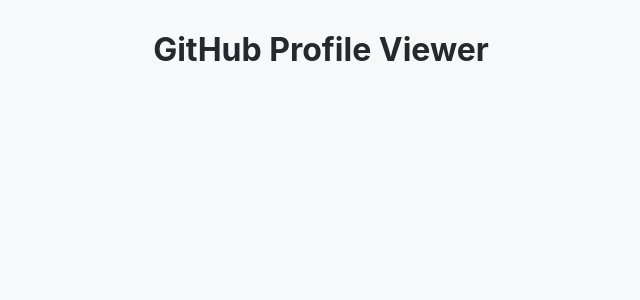
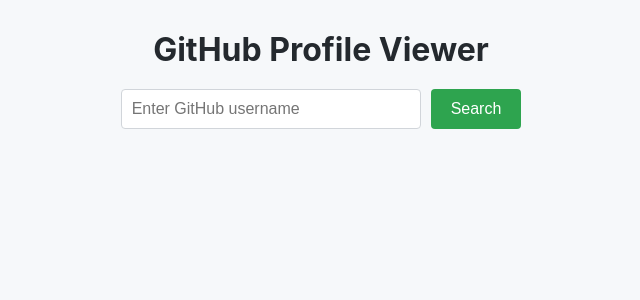
Before and after one commit to SantoshThkr/unplash-clone, a React (Create React App) app: page / in a window 1280 px wide. Shown: the top 300 px of the page, without its empty margins (319-959 px from the left). Built offline with nearby package versions, Linux system fonts and the light colour scheme.

Commit message:
add github search interface

```diff
--- a/src/App.js
+++ b/src/App.js
@@ -1,11 +1,21 @@
-import React from 'react';
+import React, { useState } from 'react';
+import SearchBar from './components/SearchBar';
 import './styles/App.css';
 
 function App() {
+  const [username, setUsername] = useState('');
+
+  const handleSearch = (name) => {};
+
   return (
     <div className="app">
       <header className="header">
         <h1>GitHub Profile Viewer</h1>
+        <SearchBar
+          username={username}
+          setUsername={setUsername}
+          onSearch={handleSearch}
+        />
       </header>
     </div>
   );
--- /dev/null
+++ b/src/components/SearchBar.js
@@ -0,0 +1,32 @@
+import React, { useState } from 'react';
+
+function SearchBar({ username, setUsername, onSearch }) {
+  const [message, setMessage] = useState('');
+
+  const handleSubmit = (e) => {
+    e.preventDefault();
+
+    if (!username.trim()) {
+      setMessage('Please enter a GitHub username.');
+      return;
+    }
+
+    setMessage('');
+    onSearch(username.trim());
+  };
+
+  return (
+    <form className="search-bar" onSubmit={handleSubmit}>
+      <input
+        type="text"
+        placeholder="Enter GitHub username"
+        value={username}
+        onChange={(e) => setUsername(e.target.value)}
+      />
+      <button type="submit">Search</button>
+      {message && <p className="search-message">{message}</p>}
+    </form>
+  );
+}
+
+export default SearchBar;
--- a/src/styles/App.css
+++ b/src/styles/App.css
@@ -27,3 +27,38 @@
 .header h1 {
   margin: 10px 0 20px;
 }
+
+.search-bar {
+  display: flex;
+  flex-wrap: wrap;
+  justify-content: center;
+  gap: 10px;
+}
+
+.search-bar input {
+  width: 300px;
+  padding: 10px;
+  font-size: 16px;
+  border: 1px solid #d1d5da;
+  border-radius: 4px;
+}
+
+.search-bar button {
+  padding: 10px 20px;
+  font-size: 16px;
+  color: #fff;
+  background: #2ea44f;
+  border: none;
+  border-radius: 4px;
+  cursor: pointer;
+}
+
+.search-bar button:hover {
+  background: #2c974b;
+}
+
+.search-message {
+  width: 100%;
+  margin: 5px 0 0;
+  color: #cb2431;
+}
```
